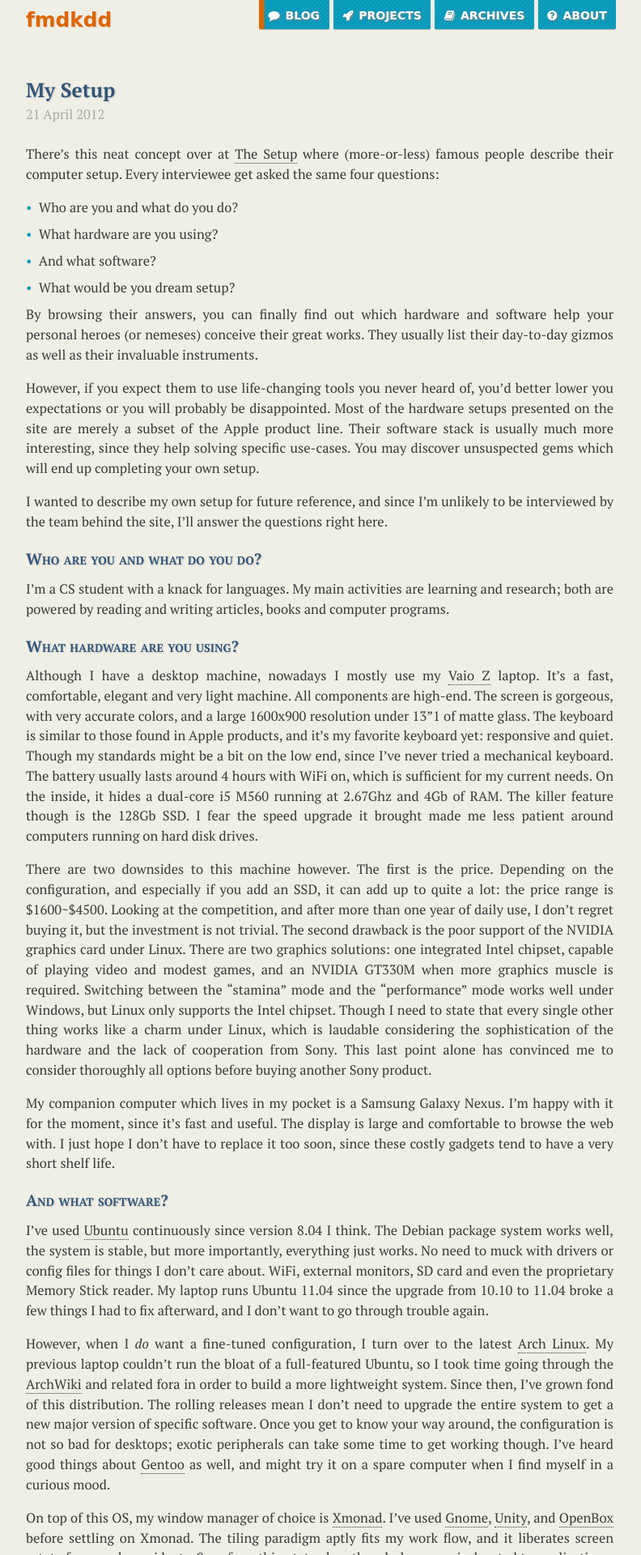
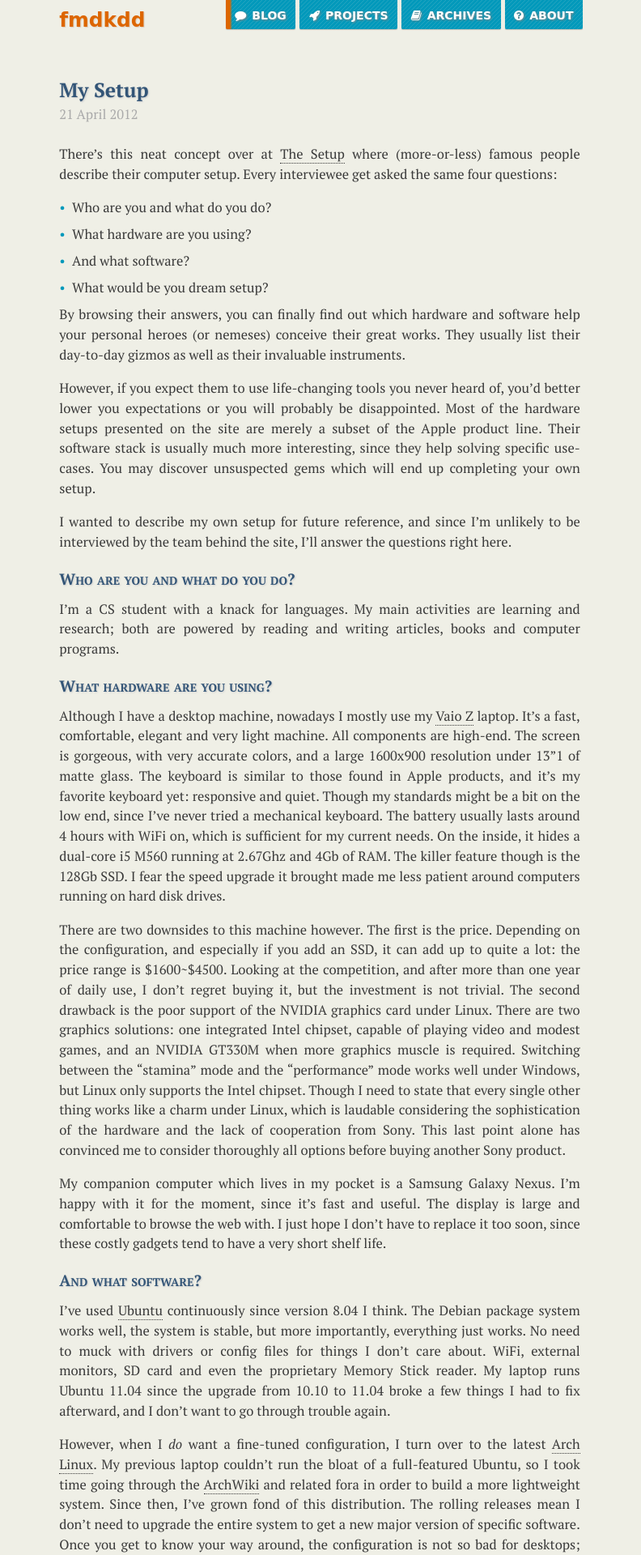
Before and after one commit to fmdkdd/fmdkdd.github.com, a Jekyll site: the page built from index.html, in a window 1280 px wide. Shown: the top 1920 px of the page at 81% size, without its empty margins (245-1037 px from the left). Built offline with Jekyll 4.4.1, drawn with Linux system fonts in a browser that asks for light colours; Markdown is read by kramdown in place of the engine named in the settings.

Commit message:
Reduce max width of body

```diff
--- a/css/screen.css
+++ b/css/screen.css
@@ -84,7 +84,7 @@ div#contact {
  *~~~~~~~~~~~~~~~~~~~~~~~~~~~~~~~~~~~~~~~~~~~~~~~~~~~~~~~~~~~*/
 
 body {
-	max-width: 45em;
+	max-width: 40em;
 	margin: 0 auto;
 	margin-bottom: .5em;
 
```
